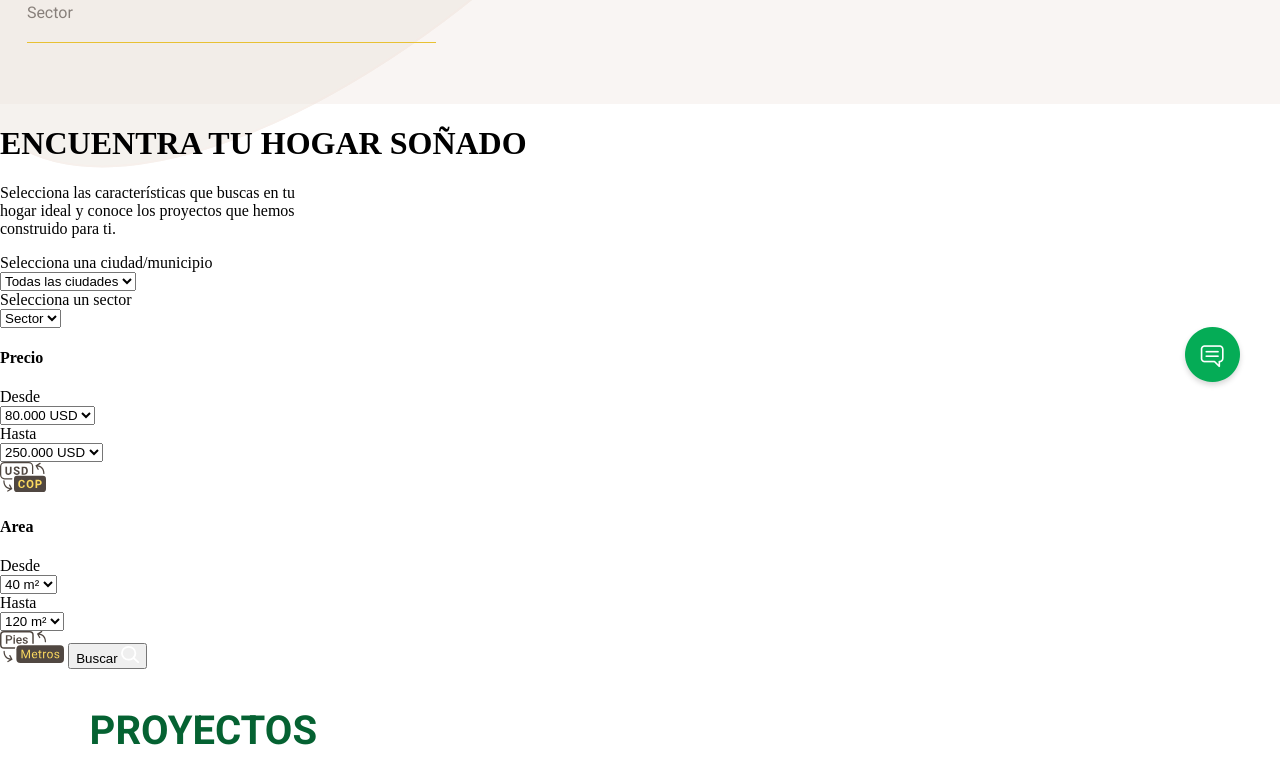
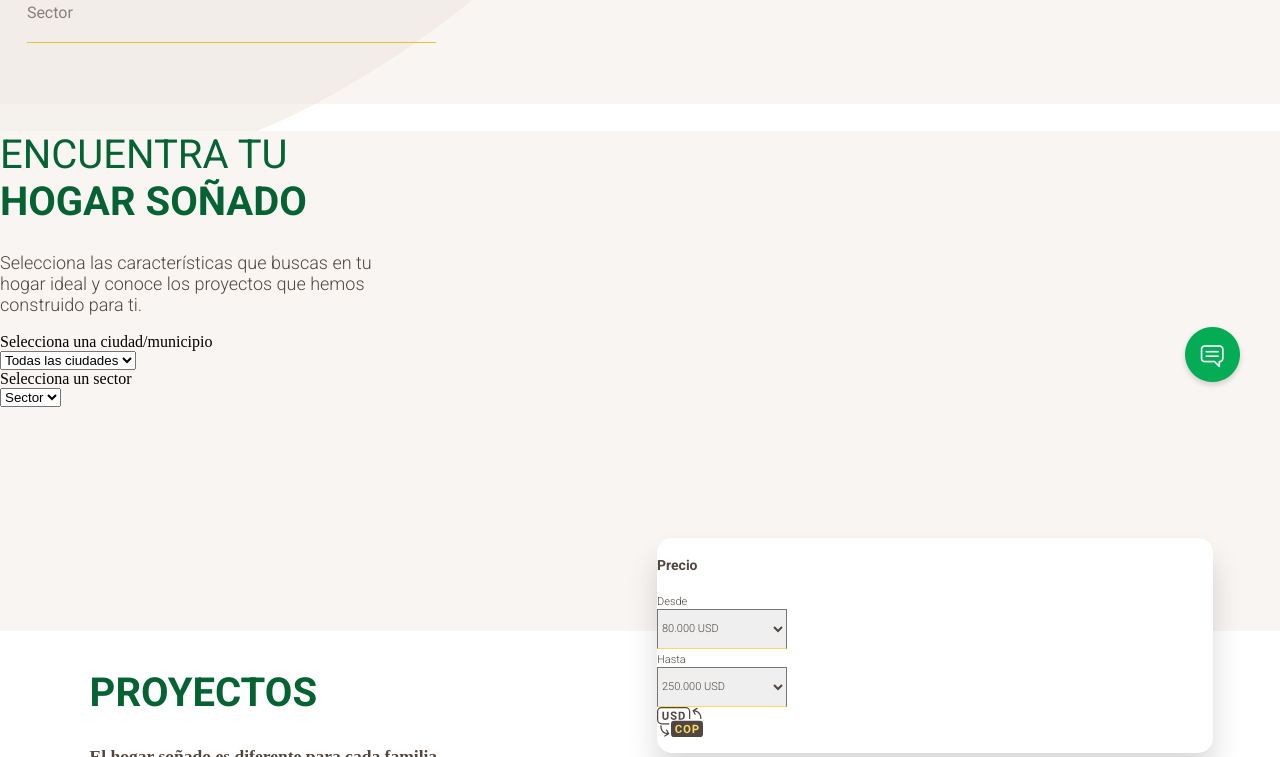
Before and after one commit to julian062094/Bolivar, a website: page src/index.html in a window 1280 px wide. Shown: the part 396-1153 px from the top of the page. Drawn offline with Linux system fonts and the light colour scheme.

Commit message:
formulario hero 2

```diff
--- a/src/assets/scss/estilos.scss
+++ b/src/assets/scss/estilos.scss
@@ -870,3 +870,58 @@ span {
       }
 
        }
+.hero2 {
+  background: #F9F5F3;
+  height: 500px;
+}
+.tit_hero2 {
+  font-family: roboto, sans-serif;
+  font-size: 40px;
+  font-weight: 400;
+  font-style: normal;
+  color: #056232;
+}
+.text_hero2 {
+  font-family: roboto, sans-serif;
+  font-size: 18px;
+  font-weight: 300;
+  font-style: normal;
+  color: #504741;
+}
+.tabf1 {
+  position: absolute;
+  background: #FFFFFF 0% 0% no-repeat padding-box;
+  box-shadow: 0px 20px 30px #00000026;
+  border-radius: 15px;
+  opacity: 1;
+  top: 934px;
+  left: 657px;
+  width: 556px;
+  height: 215px;
+}
+.titu_f2 {
+  font-family: roboto, sans-serif;
+  font-size: 14px;
+  font-weight: 600;
+  font-style: normal;
+  color: #504741;
+}
+.titu_f3 {
+  font-family: roboto, sans-serif;
+  font-size: 11px;
+  font-weight: 300;
+  font-style: normal;
+  color: #504741;
+}
+.lineasf1 {
+
+  width: 130px;
+  height: 40px;
+  border-bottom: 1px solid #FCDA5F;
+  opacity: 1;
+  font-family: roboto, sans-serif;
+  font-size: 11px;
+  font-weight: 300;
+  font-style: normal;
+  color: #504741;
+}
--- a/src/index.html
+++ b/src/index.html
@@ -105,7 +105,7 @@
     <!-- Empieza Hero 2 -->
     <div class="hero2">
         <div class="content_hero2">
-            <h1 class="tit_hero2">ENCUENTRA TU <strong>HOGAR SOÑADO</strong></h1>
+            <h1 class="tit_hero2">ENCUENTRA TU <br> <strong>HOGAR SOÑADO</strong></h1>
             <p class="text_hero2">Selecciona las características que buscas en tu <br>
                 hogar ideal y conoce los proyectos que hemos <br>
                 construido para ti.
@@ -125,29 +125,29 @@
 
                 </form>
             </div>
-            <div class="tab_precio">
+            <div class="tabf1">
                 <form action="get">
-                    <h4>Precio</h4>
-                    <label for="desde_p">Desde</label><br>
-                    <select name="desde_p" id="desde_p">
-                        <option value="">80.000 USD</option>
+                    <h4 class="titu_f2">Precio</h4>
+                    <label class="titu_f3" for="desde_p">Desde</label><br>
+                    <select class="lineasf1" name="desde_p" id="desde_p">
+                       <br> <option value="">80.000 USD</option>
                     </select><br>
 
-                    <label for="hasta_p">Hasta</label><br>
-                    <select name="hasta_p" id="hasta_p">
+                    <label class="titu_f3" for="hasta_p">Hasta</label><br>
+                    <select class="lineasf1"name="hasta_p" id="hasta_p">
                         <option value="">250.000 USD</option>
                     </select><br>
                     <img src="../src/assets/images/Component 1677 – 1.svg" alt="">
 
-                    <h4>Area</h4>
-                        <label for="desde_a">Desde</label><br>
-                        <select name="desde_a" id="desde_a">
+                    <h4 class="titu_f2">Area</h4>
+                        <label class="titu_f3" for="desde_a">Desde</label><br>
+                        <select class="lineasf1" name="desde_a" id="desde_a">
                             <option value="">40 m²</option>
                         </select><br>
 
 
-                        <label for="hasta_a">Hasta</label><br>
-                        <select name="hasta_a" id="hasta_a">
+                        <label class="titu_f3" for="hasta_a">Hasta</label><br>
+                        <select class="lineasf1" name="hasta_a" id="hasta_a">
                             <option value="">120 m²</option>
                         </select><br>
                         <img src="../src/assets/images/Group 1471.svg" alt="">
```
Also changed, not shown: src/assets/css/estilos.css.
